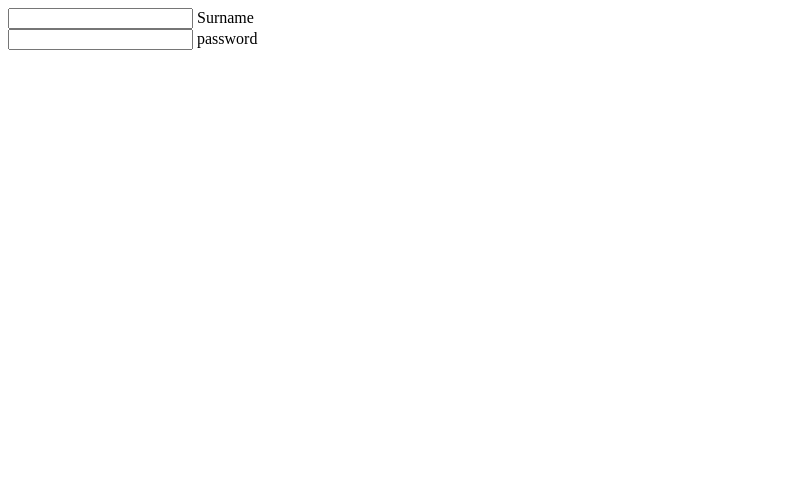
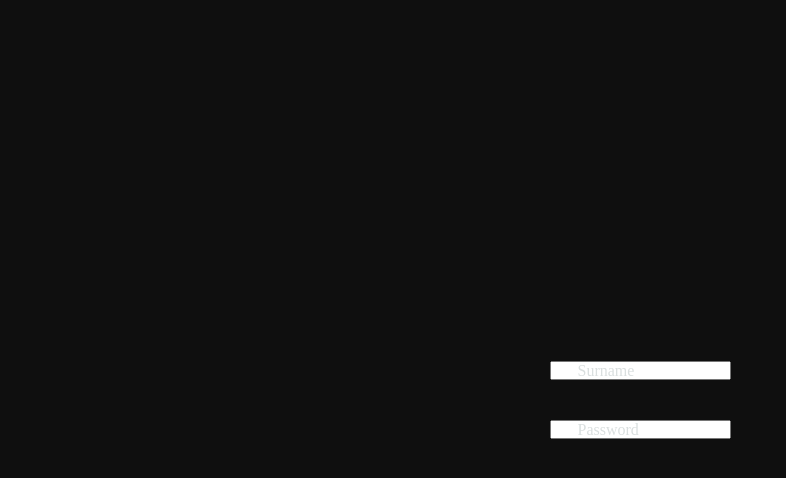
Before and after one commit to realamiit/Floating-input-Label, a plain HTML site: page index.html in a window 1280 px wide. Shown: the whole page, without its empty margins (0-786 px from the left). Drawn offline with Linux system fonts and the light colour scheme.

Commit message:
here we are done with HTML>> than add css in html >> add some style

```diff
--- a/index.html
+++ b/index.html
@@ -13,7 +13,7 @@
     </div>
     <div class="input-group">
         <input type="password"required>
-        <label for="">password</label>
+        <label for="">Password</label>
     </div>
 
 </body>
--- a/style.css
+++ b/style.css
@@ -0,0 +1,33 @@
+*{
+    margin: 0;
+    padding: 0;
+    box-sizing: border-box;
+
+}
+
+body{
+    display: flex;
+    min-height: 100vh;
+    justify-content: center;
+    align-items: center;
+    flex-direction: column;
+    background-color: #0f0f0f;
+}
+
+.input-group{
+    margin: 20px 0;
+    position: relative;
+}
+
+.input-group label{
+    position: absolute;
+    transform: translateY(-50%);
+    top: 50%;
+    left: 13px;
+    font-size: 16px;
+    pointer-events: none;
+    color: rgb(218, 223, 223);
+    padding: 0 15px;
+    transform: .5s;
+
+}
```
